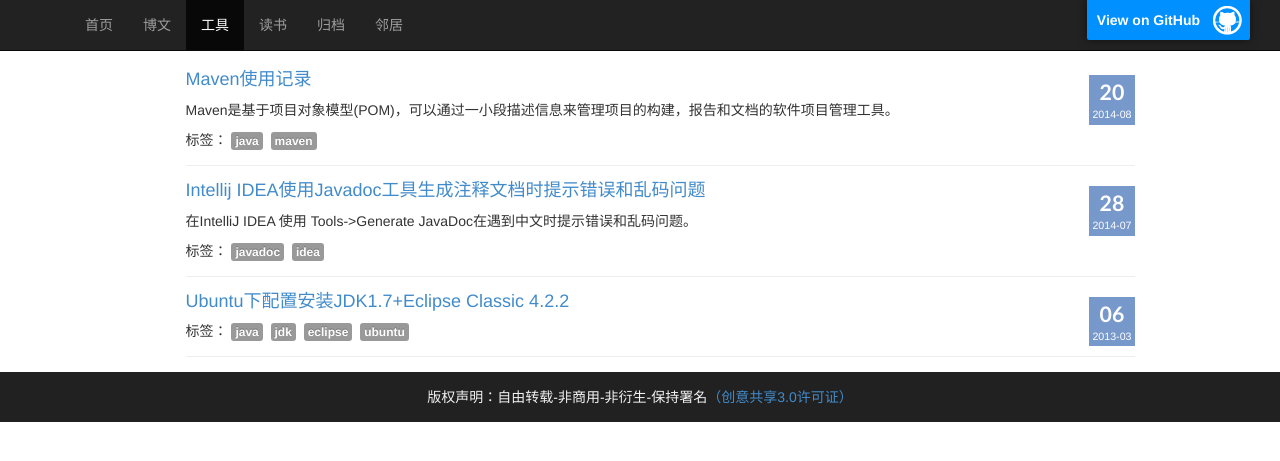
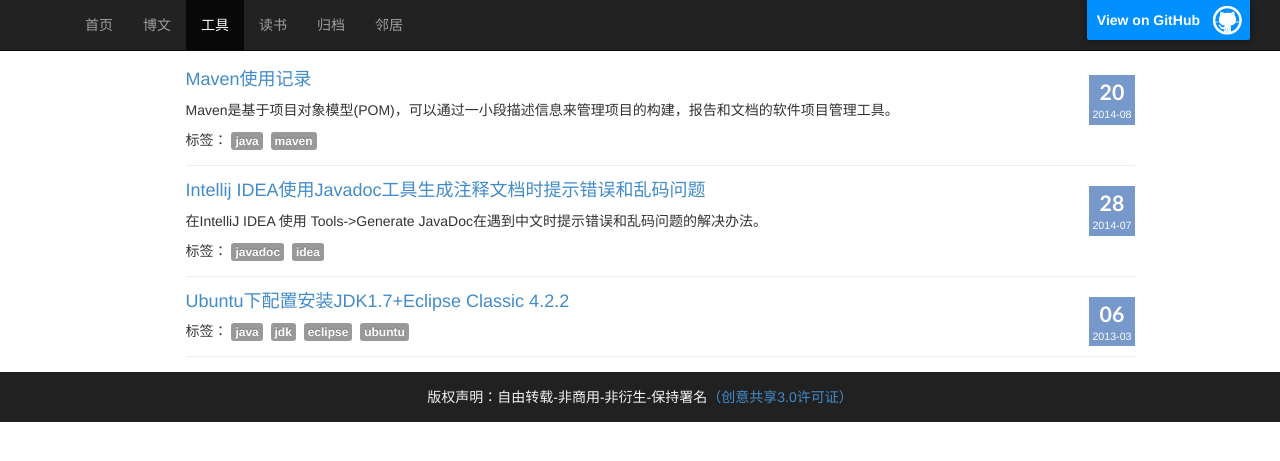
Before and after one commit to sheleng/sheleng.github.io, a Jekyll site: the page built from pages/tools.html, in a window 1280 px wide. Shown: the top 461 px of the page. Built offline with Jekyll 4.4.1, drawn with Linux system fonts in a browser that asks for light colours.

Commit message:
修改文章的描述信息

```diff
--- a/_posts/tools/2014-07-28-intelliJ-idea-javadoc-setting.md
+++ b/_posts/tools/2014-07-28-intelliJ-idea-javadoc-setting.md
@@ -4,7 +4,7 @@
 autor: Sheleng
 category: tools
 tags: [javadoc,idea]
-description: 在IntelliJ IDEA 使用 Tools->Generate JavaDoc在遇到中文时提示错误和乱码问题。
+description: 在IntelliJ IDEA 使用 Tools->Generate JavaDoc在遇到中文时提示错误和乱码问题的解决办法。
 ---
 
 ####1、运行Tools->Generate JavaDoc...
```
